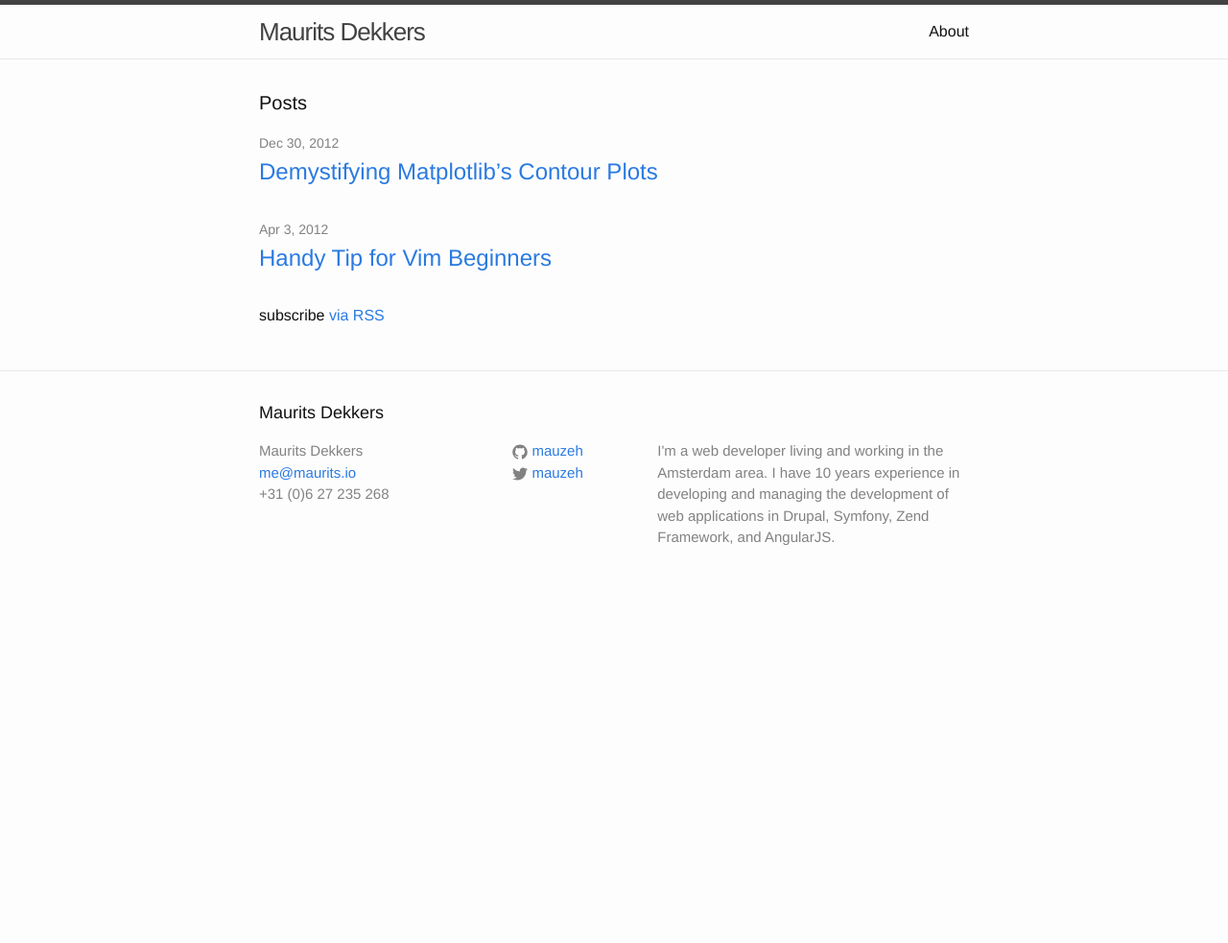
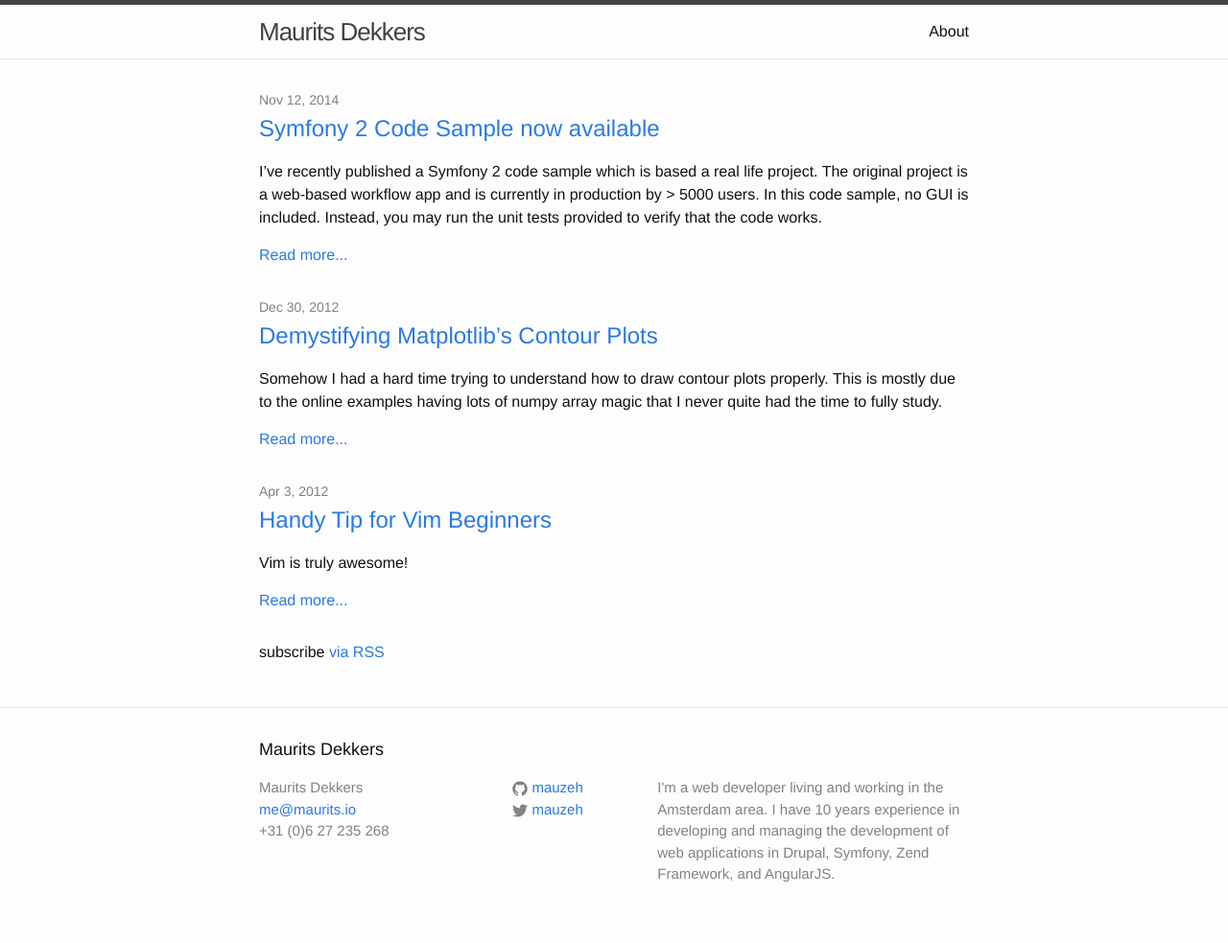
Before and after one commit to mauzeh/mauzeh.github.io, a Jekyll site: the page built from index.html, in a window 1280 px wide. Shown: the whole page at 96% size. Built offline with Jekyll 4.4.1, drawn with Linux system fonts in a browser that asks for light colours; before the commit the page ends 900 px from its top, so only the background shows below that; some of the changed lines change nothing that is shown.

Commit message:
[Empty commit message]

````diff
--- a/_posts/2011-04-03-handy-tip-for-vim-beginners.markdown
+++ b/_posts/2011-04-03-handy-tip-for-vim-beginners.markdown
@@ -4,6 +4,9 @@
 date:   2012-04-03 10:15:01
 categories: vim
 ---
+
+Vim is truly awesome!
+
 Here’s something that I discovered recently:
 
 {% highlight bash %}
--- a/_posts/2012-12-30-demystifying-matplotlibs-contour-plots.markdown
+++ b/_posts/2012-12-30-demystifying-matplotlibs-contour-plots.markdown
@@ -5,7 +5,9 @@
 categories: python matplotlib
 ---
 
-Somehow I had a hard time trying to understand how to draw contour plots properly. This is mostly due to the online examples having lots of numpy array magic that I never quite had the time to fully study. Instead, I was looking for a Minimum Working Example (MWE), much like a “hello, world!” in contour world. As I could not find such a simple example, I had to resort to debunking the array magic and create an MWE of my own. I hope that sharing it here will help someone to understand the way it works from the ground up:
+Somehow I had a hard time trying to understand how to draw contour plots properly. This is mostly due to the online examples having lots of numpy array magic that I never quite had the time to fully study.
+
+Instead, I was looking for a Minimum Working Example (MWE), much like a “hello, world!” in contour world. As I could not find such a simple example, I had to resort to debunking the array magic and create an MWE of my own. I hope that sharing it here will help someone to understand the way it works from the ground up:
 
 {% highlight python %}
 import matplotlib.pyplot as plt
--- /dev/null
+++ b/_posts/2014-11-12-symfony-showcase.markdown
@@ -0,0 +1,79 @@
+---
+layout: post
+title:  "Symfony 2 Code Sample now available"
+date:   2014-11-12 12:11:31
+categories: Symfony2
+---
+
+I've recently published a Symfony 2 code sample which is based a real life project. The original project is a web-based workflow app and is currently in production by > 5000 users. In this code sample, no GUI is included. Instead, you may run the unit tests provided to verify that the code works.
+
+[View the code sample](https://www.github.com/mauzeh/showcase-symfony/)
+
+For an assessment of the code quality in this repository, please review in particular the following files:
+
+1.  [The Task-related events](https://www.github.com/mauzeh/showcase-symfony/tree/master/src/Bb/Bundle/Workflow/CoreBundle/Event/), modeled separately (outside of the [Entity implementations](https://www.github.com/mauzeh/showcase-symfony/tree/master/src/Bb/Bundle/Workflow/CoreBundle/Entity/)) using the Doctrine ```preFlush``` event.
+2.  [The ```TaskWorkflow``` security voter classes](https://www.github.com/mauzeh/showcase-symfony/tree/master/src/Bb/Bundle/Workflow/CoreBundle/Security/Voter/TaskWorkflow/).
+3.  [The unit tests for the ```TaskWorkflow``` security voter classes](https://www.github.com/mauzeh/showcase-symfony/tree/master/src/Bb/Bundle/Workflow/CoreBundle/Tests/Security/Voter/TaskWorkflow/).
+
+The original project
+---------------------------------
+The original app is a workflow tool intended for groups of linguists working on document-centered tasks.
+
+This code sample
+-----------------------------------
+In this code sample, two Doctrine Entities are implemented: users and tasks. Users may have one of four roles: super, admin, resource, and client. In the original app, admins may assign tasks to resources. Resources complete tasks, after which admins review their work and send it off to the assigned client. Clients can log in to the app to download the finished work. Supers are admins with some extra privileges.
+
+Tasks have one of five statuses:
+
+1.  **New**. The task has just been created in the system.
+2.  **Assigned**. The task has been assigned to a resource.
+3.  **Started**. The task has been accepted by the resource and is currently being worked on.
+4.  **Finished**. The task is finished by the resource.
+5.  **Sent**. The task has been sent to the client.
+6.  **Archived**. The task is archived.
+
+This code sample includes an [event subsystem](https://www.github.com/mauzeh/showcase-symfony/tree/master/src/Bb/Bundle/Workflow/CoreBundle/Event/) and a [security voting subsystem](https://www.github.com/mauzeh/showcase-symfony/tree/master/src/Bb/Bundle/Workflow/CoreBundle/Security/Voter/TaskWorkflow/). The event subsystem is the core of the workflow-related actions that are triggered throughout the app. The security voters check whether a certain task status change is allowed for a given user.
+
+Prerequisites
+---------------------------------
+[Composer](https://getcomposer.org/) is required to run this code. Install Composer by invoking:
+
+```curl -sS https://getcomposer.org/installer | php```
+
+[PHPUnit](https://phpunit.de/manual/current/en/installation.html) is required to run the tests. Install PHPUnit by invoking:
+
+```
+$ wget https://phar.phpunit.de/phpunit.phar
+$ chmod +x phpunit.phar
+$ sudo mv phpunit.phar /usr/local/bin/phpunit
+$ phpunit --version
+PHPUnit x.y.z by Sebastian Bergmann.
+```
+
+Installing and running the tests
+----------------------------------
+To install this code sample, clone this repository on your development box:
+
+```
+$ git clone https://github.com/mauzeh/showcase-symfony.git
+```
+
+Then, navigate to the top directory of the repository,
+
+```
+$ cd showcase-symfony/
+```
+
+And get the dependencies:
+
+```
+$ composer install
+```
+
+You will be asked a few questions about your development box set-up. Feel free to leave the default values as they are because you only need to run the unit tests which do not require any database connections, e-mail settings or other configuration.
+
+To run the tests, stay in the top directory of the repository and run:
+
+```
+$ phpunit
+```
--- a/index.html
+++ b/index.html
@@ -3,8 +3,6 @@
 ---
 
 <div class="home">
-
-  <h1 class="page-heading">Posts</h1>
 
   <ul class="post-list">
     {% for post in site.posts %}
@@ -14,6 +12,11 @@
         <h2>
           <a class="post-link" href="{{ post.url | prepend: site.baseurl }}">{{ post.title }}</a>
         </h2>
+
+	      {{ post.excerpt }}
+
+	      <a href="{{ post.url | prepend: site.baseurl }}">Read more...</a>
+
       </li>
     {% endfor %}
   </ul>
````
Also changed, not shown: Gemfile.lock (added).
